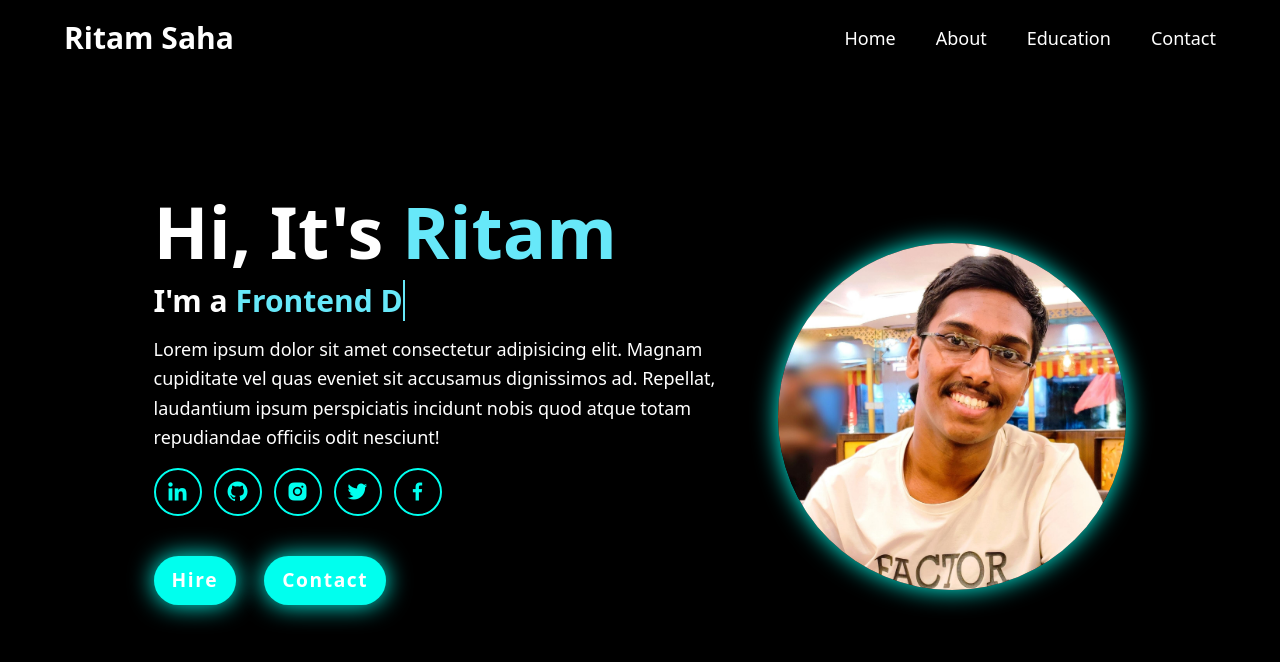
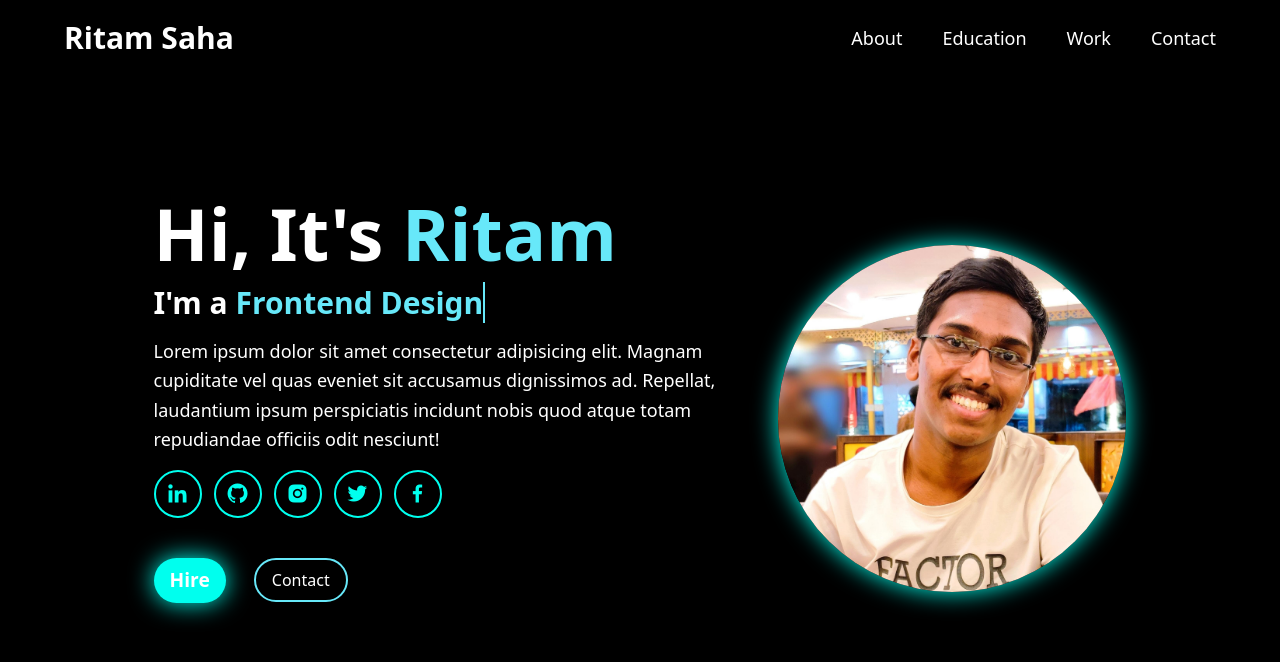
Before and after one commit to SupratimRK/My_Portfolio, a React (Vite) app: page / in a window 1280 px wide. Shown: the top 662 px of the page. Built offline with nearby package versions, Linux system fonts and the light colour scheme.

Commit message:
some changes

```diff
--- a/src/components/Hero.jsx
+++ b/src/components/Hero.jsx
@@ -55,8 +55,10 @@ const Home = () => {
           </div>
 
           <div className="flex items-center gap-7">
-            <a href="#" className="btn px-4 py-2 mt-6">Hire</a>
-            <a href="#contact" className="btn px-4 py-2 mt-6">Contact</a>
+            <a href="#" className="btn btns px-4 py-2 mt-6">Hire</a>
+            <a href="#contact" className="btns border-[2px] hover:bg-cyan-300 border-cyan-300 rounded-full px-4 py-2 mt-6">
+              Contact
+            </a>
           </div>
         </div>
 
--- a/src/constants/index.js
+++ b/src/constants/index.js
@@ -1,5 +1,11 @@
 
-const words = ["Frontend Designer", "Web Designer", "UI / UX Designer", "Web Developer", "Software Tester"];
+const words = [
+    "Frontend Designer. ",
+    "Web Designer. ",
+    "UI / UX Designer. ",
+    "Web Developer. ",
+    "Software Tester."
+];
 
 const socialsData = [
     {
@@ -31,16 +37,16 @@ const socialsData = [
 
 const navLinks = [
     {
-        id: "home",
-        title: "Home",
-    },
-    {
         id: "about",
         title: "About",
     },
     {
         id: "education",
         title: "Education",
+    },
+    {
+        id: "work",
+        title: "Work",
     },
     {
         id: "contact",
--- a/src/index.css
+++ b/src/index.css
@@ -60,15 +60,11 @@
     border-radius: 4rem;
     font-size: 1.2rem;
     color: white;
-    border: 2px solid transparent;
-    letter-spacing: 0.1rem;
     font-weight: 600;
     transition: 0.3s ease-in-out;
     cursor: pointer;
 }
-.btn:hover {
+.btns:hover {
     transform: scale(1.05);
-    background-color: black;
-    color: var(--main-color);
-    box-shadow: 0 0 25px var(--main-color);
+    box-shadow: 0 0 30px var(--main-color);
 }
```
